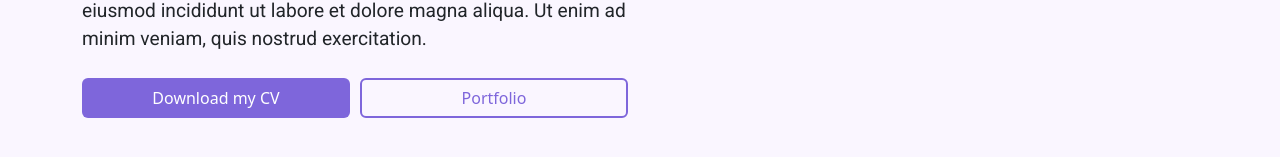
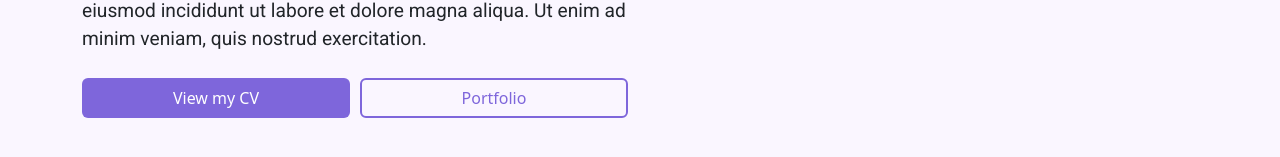
Before and after one commit to HMDuran/my-portfolio, a React (Create React App) app: page / in a window 1280 px wide. Shown: the part 489-646 px from the top of the page. Built offline with nearby package versions, Linux system fonts and the light colour scheme.

Commit message:
feat(cv): add functionality to view my CV

```diff
--- a/src/components/Hero.js
+++ b/src/components/Hero.js
@@ -28,9 +28,9 @@ function Hero() {
                 <div className="row align-items-center flex-column-reverse flex-lg-row">
                 <div className="col-lg-6 text-center text-lg-start">
                     <h1>
-                    Hello<br />
-                    I'm <span className="typing-effect">{typedText}</span><br />
-                    <span className="web-dev">Web Developer</span>
+                        Hello<br />
+                        I'm <span className="typing-effect">{typedText}</span><br />
+                        <span className="web-dev">Web Developer</span>
                     </h1>
                     <p>
                     Lorem ipsum dolor sit amet, consectetur adipiscing elit, sed do
@@ -38,8 +38,13 @@ function Hero() {
                     minim veniam, quis nostrud exercitation.
                     </p>
                     <div className="btn-container mt-4">
-                    <button className="btn btn-primary">Download my CV</button>
-                    <button className="btn btn-outline-secondary">Portfolio</button>
+                        <button className="btn btn-primary"
+                                onClick={() => window.open("https://storage.googleapis.com/hanah-cv-bucket/Hanah%20Mae%20Duran%20-%20CV.pdf",
+                                "_blank")}>
+                                View my CV
+                        </button>
+
+                        <button className="btn btn-outline-secondary">Portfolio</button>
                     </div>
                 </div>
                 <div className="image-section col-lg-6 text-center d-none d-md-block">
```
Also changed, not shown: 1 other file (tests, documents, lock files or other folders).
